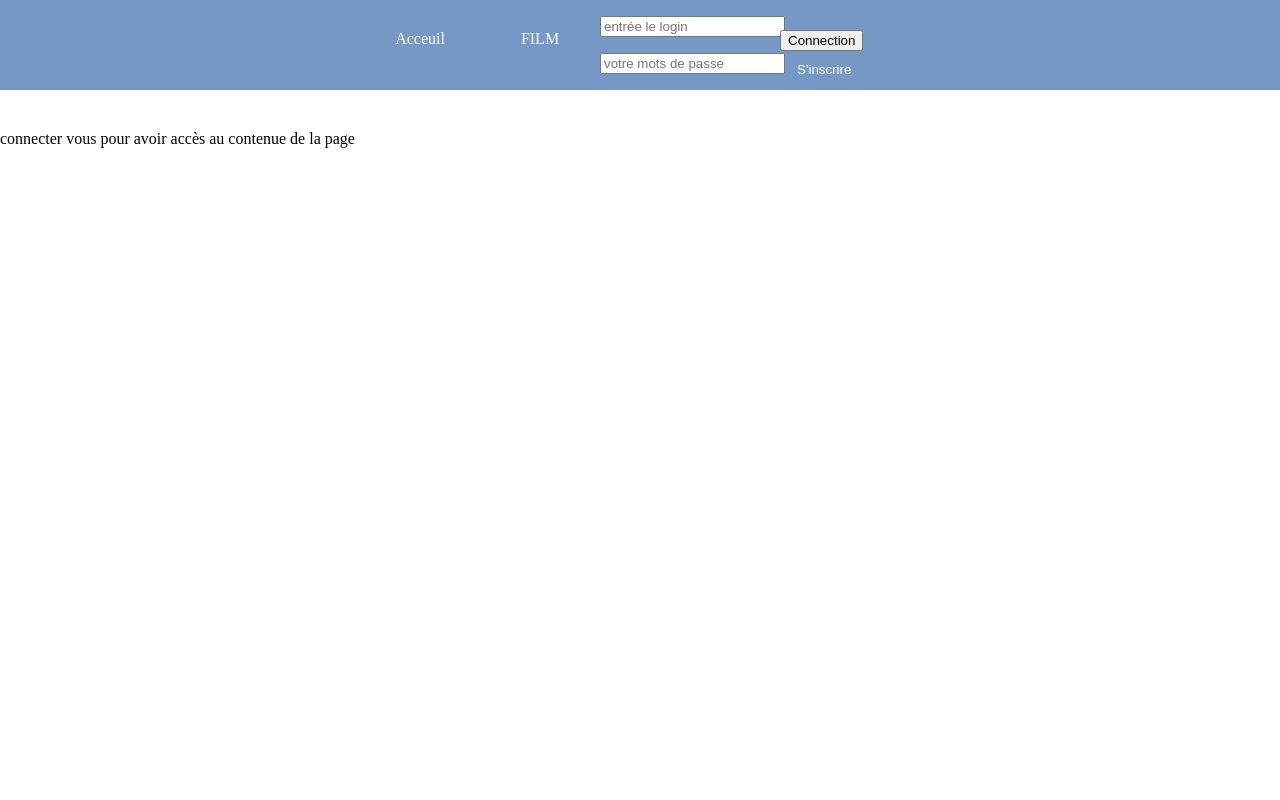
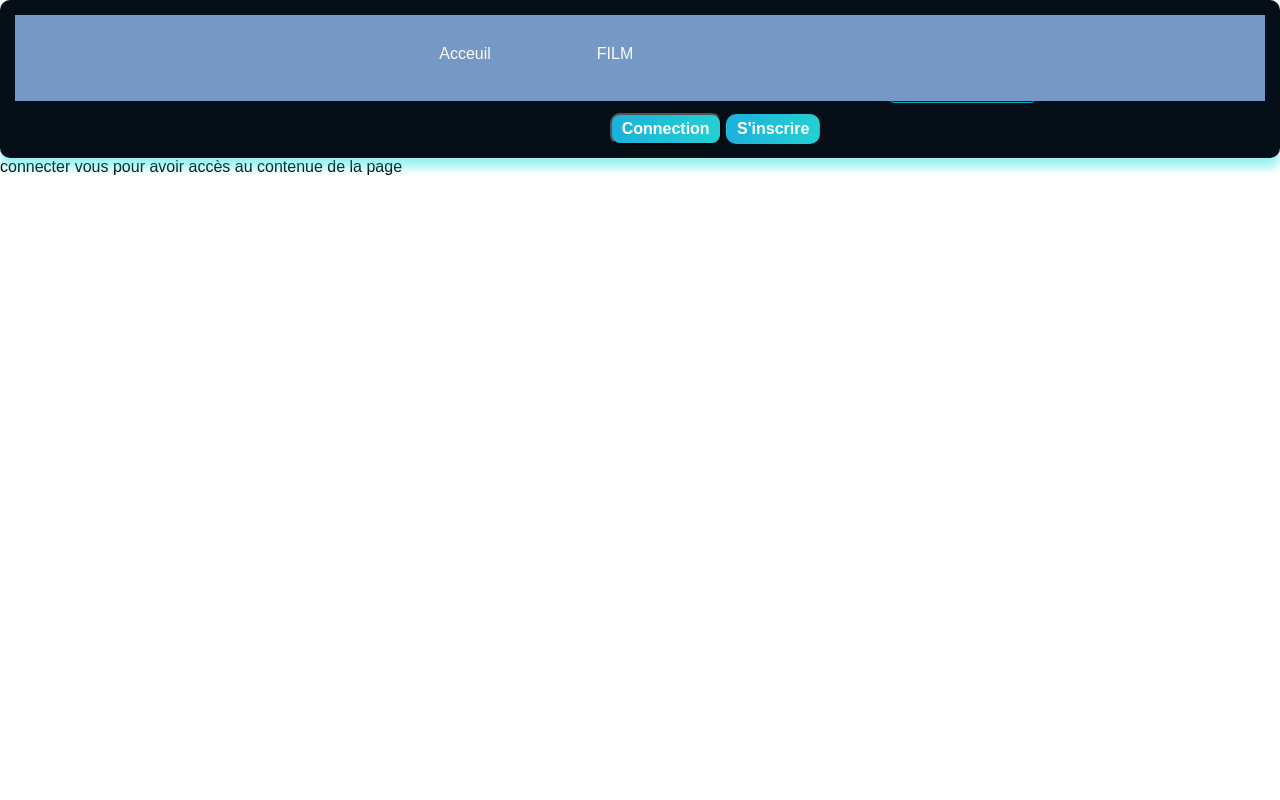
Before and after one commit to kylian-duval/TP_FINAL_PHP_MYSQL, a PHP site: page /admin.php in a window 1280 px wide. Run offline with PHP 8.4, Linux system fonts and the light colour scheme.

Commit message:
menu index

```diff
--- a/fonction.php
+++ b/fonction.php
@@ -1,4 +1,5 @@
 <link rel="stylesheet" href="css.css">
+<link rel="stylesheet" href="menu.css">
 <?php session_start();
 $BDD = new PDO('mysql:host=localhost; dbname=film; charset=utf8', 'root', '');
 function menuco($BDD)
@@ -6,9 +7,9 @@
     if (isset($_SESSION['login'])) {
 
 ?>
+        <div class='header'>
             <nav>
-            <div class='test'>
-                <ul>
+                <ul id="menu">
                     <li><a href="index.php">Acceuil</a></li>
                     <li><a href="contact.php">Contact</a></li>
                     <li><a href="#">FILM</a></li>
@@ -16,33 +17,32 @@
                     <?php if ($_SESSION['ADMIN'] == 'true') { ?>
                     <li><a href="message.php">BOÎDE DE RECEPTION</a></li>
                     <li><a href="admin.php">ADMIN</a></li>
+                </ul>
+            </nav>
                     <?php } ?>
                     <form action="" method="post">
                         <!--<li><input type="submit" name="deco" value="Déconection" /></li>-->
-                        <div class=""><input type="submit" name="deco" value="Déconection" /></div>
+                        <input class="button" type="submit" name="deco" value="Déconection" />
                     </form>
-                </ul>
         </div>
-        </nav>
     <?php } else { ?>
+
+        <div class='header'>
             <nav>
-            <div class='test'>
-                <ul>
+                <ul id="menu">
                     <li><a href="index.php">Acceuil</a></li>
                     <li><a href="film.php">FILM</a></li>
+                </ul>
+            </nav>
                 <form action="" method="post">
-                        <li>
-                            <p><input type="text" name="login" placeholder="entrée le login" required> </p>
-                            <p><input type="password" name="mdp" placeholder="votre mots de passe" required> </p>
-                        </li>
-                        <li>
-                            <div class="pading"><input type="submit" name="valide" value="Connection" /></div>
-                        </li>
+                    <div class="login"><input class="enter" type="text" name="login" placeholder="entrée le login" required></div>
+                    <div class="login"><input class="enter" type="password" name="mdp" placeholder="votre mot de passe" required></div>
+                    <input class="button" type="submit" name="valide" value="Connection">
+                    <button class="button" onclick="window.location.href = 'inscrire.php';"> S'inscrire</button>
                 </form>
-                    <div class='inscrire'><button onclick="window.location.href = 'inscrire.php';"> S'inscrire</button></div>
-                </ul>
+
         </div>
-        </nav>
+
     <?php }
     /*$nom = 'admin';
     $password = 'admin';
--- a/index.php
+++ b/index.php
@@ -6,6 +6,7 @@
     <meta charset="UTF-8">
     <title>Document</title>
     <link rel="stylesheet" href="css.css">
+    <link rel ="stylesheet" href="menu.css">
     <meta name="viewport" content="width=device-width, initial-scale=1, shrink-to-fit=no">
     <?php include "fonction.php"; connectionbdd();
     ?>
--- /dev/null
+++ b/menu.css
@@ -0,0 +1,106 @@
+.header{
+    padding: 15px 15px 3px;
+    box-shadow: 0 10px 10px rgba(19, 221, 221, 0.418);
+    border-radius: 10px;
+    color:white;
+    text-align: center;
+    position: relative;
+    background: #060f18;
+  }
+  nav ul {
+    list-style-type: none;
+    margin: auto;
+    width: 600px;
+  }
+  nav li {
+    float: left;
+    width: 15%;
+    /*100% divisé par le nombre d'éléments de menu*/
+    text-align: center;
+    /*Centre le texte dans les éléments de menu*/
+    padding-left: 10%;
+  }
+  nav a:hover {
+    color: rgb(0, 225, 255);
+    border-bottom: 6px solid rgb(0, 247, 255);
+  }
+  nav a {
+    display: block;
+    /*Toute la surface sera cliquable*/
+    text-decoration: none;
+    color: rgb(250, 250, 250);
+    border-bottom: 8px solid transparent;
+    /*Evite le décalage des éléments sous le menu à cause de la bordure en :hover*/
+    padding: 30px 10px;
+    /*Agrandit le menu et espace la bordure du texte*/
+    padding-right: -100px;
+  }
+  nav ul::after {
+    content: "";
+    display: table;
+    clear: both;
+  }
+  #menu ul{
+  position: absolute;
+  z-index: 1000;
+  max-height:0;
+  left: 0;
+  right: 0;
+  }
+  #menu,
+  #menu ul {
+    list-style: none;
+    text-align: center;
+  }
+  body{
+    height:100vh;
+    /*background-image:url(https://wallpapercave.com/wp/wp2757890.gif);*/
+    font-family: arial;
+    margin-top:0;
+    /*background-image: linear-gradient(to left bottom, #060f18, #101e28, #142c38, #163b49, #174b58, #185b68, #1a6d76, #1f7e84, #279496, #33aba6, #42c2b5, #55dac3);*/
+  }
+  form.login {
+    display: table;
+    border-radius: 10px;
+  }
+  label, input {
+    display: table-cell;
+    margin-bottom: 10px;
+  }
+
+  label {
+    padding-right: 10px;
+  }
+  form{
+    margin-top:-90px;
+    padding-left:150px;
+  }
+  .enter{
+    border: 1px solid rgb(1, 178, 190);
+    background-color: rgb(20, 25, 34);
+    color: rgb(255, 255, 255);
+    font-weight: bold;
+    width:140px;
+    padding: 2px 2px 2px 3px;
+    border-radius:5px;
+
+  }
+  .button {
+      padding: 5px 10px;
+      border-radius: 10px;
+      /* les dégradés en question */
+      /*border-image: linear-gradient(to right, #1db0dc, #23d0d3);*/
+      background: linear-gradient(to right, #1db0dc, #23d0d3);
+      color: #fff;
+      cursor: pointer;
+      text-decoration: none;
+      font-size: 1em;
+      font-weight: bold;
+      /* On prévoit une transition pour l'effet au survol */
+      transition: all 0.3s ease 0s;
+      filter: hue-rotate(0deg) saturate(1);
+  }
+  .button:hover,
+  .button:focus {
+      filter: hue-rotate(10deg) saturate(1.2);
+  }
```
Lines whose indentation alone changed are shown as unchanged.
